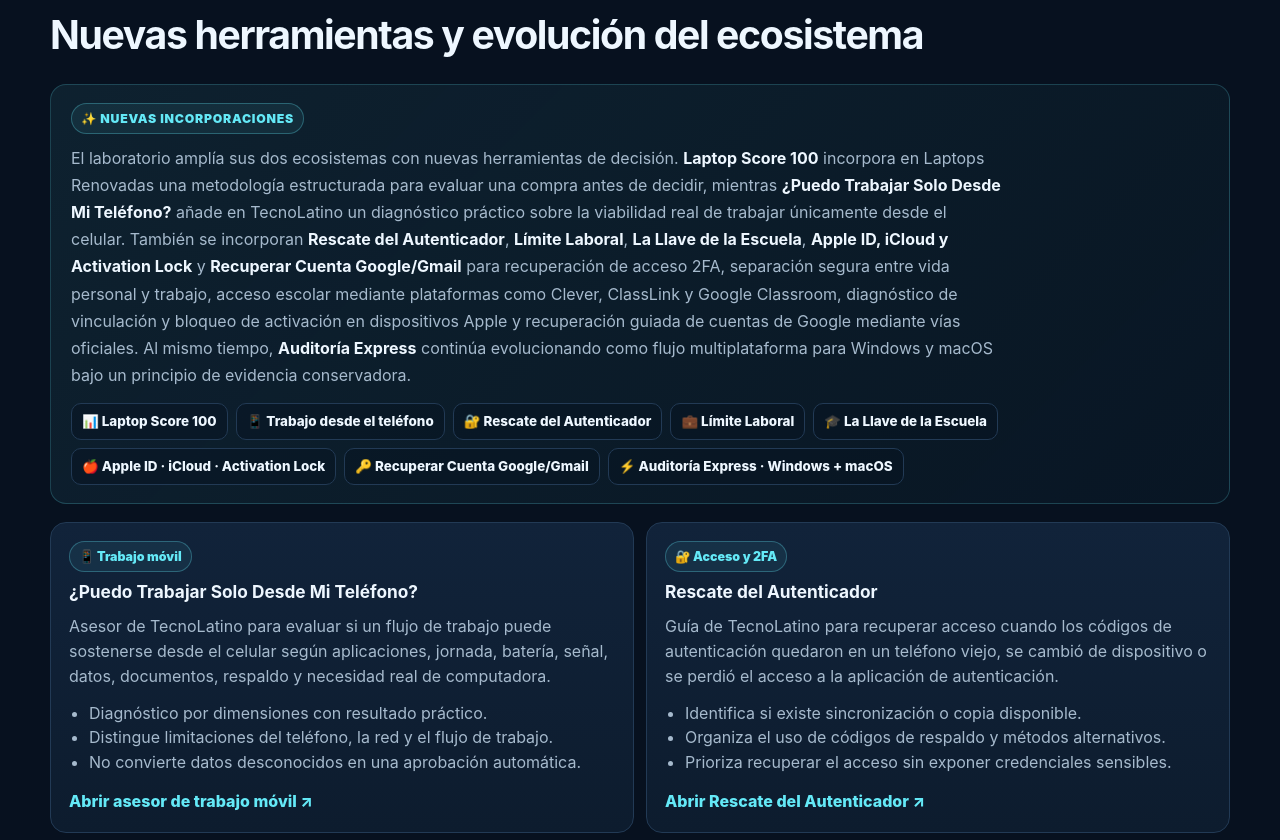
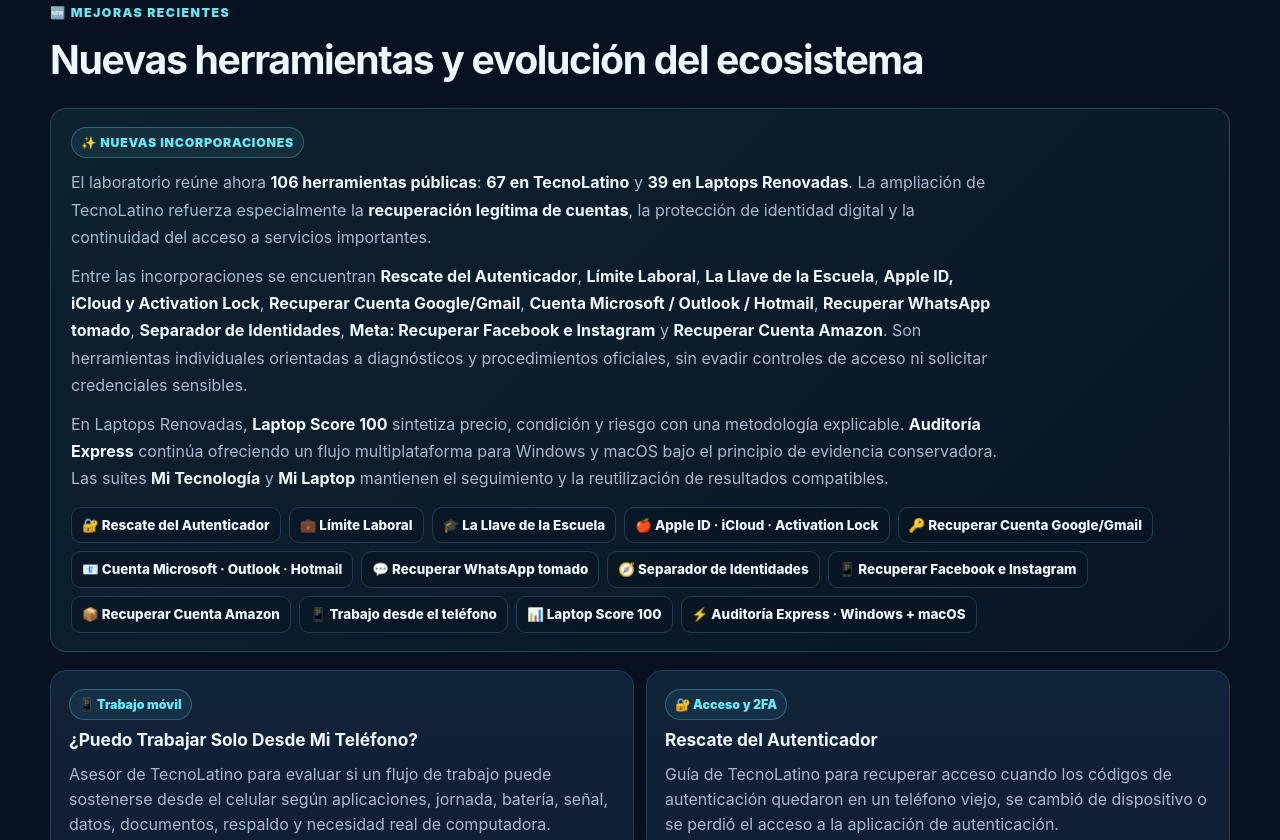
Before and after one commit to UnixMatrix/suite-auditoria-hardware-ciberseguridad-latam, a website: page index.html in a window 1280 px wide. Shown: the part 1587-2427 px from the top of the page. Drawn offline with Linux system fonts and the light colour scheme.

Commit message:
Actualizar index.html

```diff
--- a/index.html
+++ b/index.html
@@ -1,3 +1,4 @@
+
 <!doctype html>
 <html lang="es">
 <head>
@@ -8,7 +9,7 @@
 
 <title>Suite de Auditoría Forense de Hardware, Ciberseguridad y Resiliencia Digital</title>
 
-<meta name="description" content="101 herramientas públicas de TecnoLatino y Laptops Renovadas para diagnóstico técnico, ciberseguridad, privacidad, compra informada, configuración segura, resiliencia digital, respuesta ante fraude y auditoría local de laptops Windows y macOS.">
+<meta name="description" content="106 herramientas públicas de TecnoLatino y Laptops Renovadas para diagnóstico técnico, ciberseguridad, privacidad, recuperación de cuentas, compra informada, resiliencia digital y auditoría local de laptops Windows y macOS.">
 
 <meta name="robots" content="index,follow,max-image-preview:large,max-snippet:-1,max-video-preview:-1">
 
@@ -16,7 +17,7 @@
 
 <meta property="og:type" content="website">
 <meta property="og:title" content="Suite de Auditoría Forense de Hardware y Ciberseguridad">
-<meta property="og:description" content="101 herramientas públicas para diagnóstico, privacidad, ciberseguridad, configuración segura, resiliencia digital, respuesta ante fraude y auditoría local de laptops Windows y macOS.">
+<meta property="og:description" content="106 herramientas públicas para diagnóstico, privacidad, ciberseguridad, recuperación de cuentas, resiliencia digital, respuesta ante fraude y auditoría local de laptops Windows y macOS.">
 <meta property="og:url" content="https://suite-auditoria-hardware-ciberseguridad-latam.vercel.app/">
 
 <meta name="twitter:card" content="summary">
@@ -540,7 +541,7 @@ footer{
   <div class="w">
 
     <p class="ey">
-      Laboratorio técnico público · 101 herramientas
+      Laboratorio técnico público · 106 herramientas
     </p>
 
     <h1>
@@ -556,7 +557,7 @@ footer{
     <div class="buttons">
 
       <a class="btn main" href="#catalogo">
-        Explorar las 101 herramientas
+        Explorar las 106 herramientas
       </a>
 
       <a class="btn" href="#mejoras">
@@ -586,7 +587,7 @@ footer{
     <div class="stats">
 
       <div class="stat">
-        <b>62</b>
+        <b>67</b>
         <span>TecnoLatino</span>
       </div>
 
@@ -596,7 +597,7 @@ footer{
       </div>
 
       <div class="stat">
-        <b>101</b>
+        <b>106</b>
         <span>Total combinado</span>
       </div>
 
@@ -654,7 +655,7 @@ footer{
     </h3>
 
     <p>
-      <b>TecnoLatino</b> reúne 62 herramientas de utilidades, telefonía,
+      <b>TecnoLatino</b> reúne 67 herramientas de utilidades, telefonía,
       conectividad, privacidad, ciberseguridad, IA, viajes, resiliencia
       familiar, protección de identidad digital y respuesta ante incidentes
       como SIM swap y port-out fraud.
@@ -685,6 +686,9 @@ footer{
 
     <p>
       Organiza herramientas, resultados y rutas de diagnóstico dentro del navegador.
+      Las herramientas individuales compatibles pueden registrar su actividad
+      y la finalización de sus evaluaciones sin convertir el diagnóstico
+      en una confirmación de resolución de un problema externo.
     </p>
 
     <a
@@ -753,31 +757,58 @@ footer{
       </div>
 
       <p>
-        El laboratorio amplía sus dos ecosistemas con nuevas herramientas de decisión.
-        <strong>Laptop Score 100</strong> incorpora en Laptops Renovadas una metodología
-        estructurada para evaluar una compra antes de decidir, mientras
-        <strong>¿Puedo Trabajar Solo Desde Mi Teléfono?</strong> añade en TecnoLatino
-        un diagnóstico práctico sobre la viabilidad real de trabajar únicamente desde
-        el celular. También se incorporan <strong>Rescate del Autenticador</strong>,
-        <strong>Límite Laboral</strong>, <strong>La Llave de la Escuela</strong>,
-        <strong>Apple ID, iCloud y Activation Lock</strong> y
-        <strong>Recuperar Cuenta Google/Gmail</strong> para recuperación de acceso 2FA,
-        separación segura entre vida personal y trabajo, acceso escolar mediante plataformas
-        como Clever, ClassLink y Google Classroom, diagnóstico de vinculación y bloqueo
-        de activación en dispositivos Apple y recuperación guiada de cuentas de Google
-        mediante vías oficiales. Al mismo tiempo, <strong>Auditoría Express</strong>
-        continúa evolucionando como
-        flujo multiplataforma para Windows y macOS bajo un principio de evidencia conservadora.
+        El laboratorio reúne ahora
+        <strong>106 herramientas públicas</strong>:
+        <strong>67 en TecnoLatino</strong> y
+        <strong>39 en Laptops Renovadas</strong>.
+        La ampliación de TecnoLatino refuerza especialmente la
+        <strong>recuperación legítima de cuentas</strong>,
+        la protección de identidad digital y la continuidad del acceso
+        a servicios importantes.
       </p>
 
+      <p style="margin-top:12px">
+        Entre las incorporaciones se encuentran
+        <strong>Rescate del Autenticador</strong>,
+        <strong>Límite Laboral</strong>,
+        <strong>La Llave de la Escuela</strong>,
+        <strong>Apple ID, iCloud y Activation Lock</strong>,
+        <strong>Recuperar Cuenta Google/Gmail</strong>,
+        <strong>Cuenta Microsoft / Outlook / Hotmail</strong>,
+        <strong>Recuperar WhatsApp tomado</strong>,
+        <strong>Separador de Identidades</strong>,
+        <strong>Meta: Recuperar Facebook e Instagram</strong> y
+        <strong>Recuperar Cuenta Amazon</strong>.
+        Son herramientas individuales orientadas a diagnósticos
+        y procedimientos oficiales, sin evadir controles de acceso
+        ni solicitar credenciales sensibles.
+      </p>
+
+      <p style="margin-top:12px">
+        En Laptops Renovadas,
+        <strong>Laptop Score 100</strong> sintetiza precio,
+        condición y riesgo con una metodología explicable.
+        <strong>Auditoría Express</strong> continúa ofreciendo
+        un flujo multiplataforma para Windows y macOS bajo
+        el principio de evidencia conservadora.
+        Las suites <strong>Mi Tecnología</strong> y
+        <strong>Mi Laptop</strong> mantienen el seguimiento
+        y la reutilización de resultados compatibles.
+      </p>
+
       <div class="updates-summary-tools">
-        <span class="updates-summary-tool">📊 Laptop Score 100</span>
-        <span class="updates-summary-tool">📱 Trabajo desde el teléfono</span>
         <span class="updates-summary-tool">🔐 Rescate del Autenticador</span>
         <span class="updates-summary-tool">💼 Límite Laboral</span>
         <span class="updates-summary-tool">🎓 La Llave de la Escuela</span>
         <span class="updates-summary-tool">🍎 Apple ID · iCloud · Activation Lock</span>
         <span class="updates-summary-tool">🔑 Recuperar Cuenta Google/Gmail</span>
+        <span class="updates-summary-tool">📧 Cuenta Microsoft · Outlook · Hotmail</span>
+        <span class="updates-summary-tool">💬 Recuperar WhatsApp tomado</span>
+        <span class="updates-summary-tool">🧭 Separador de Identidades</span>
+        <span class="updates-summary-tool">📱 Recuperar Facebook e Instagram</span>
+        <span class="updates-summary-tool">📦 Recuperar Cuenta Amazon</span>
+        <span class="updates-summary-tool">📱 Trabajo desde el teléfono</span>
+        <span class="updates-summary-tool">📊 Laptop Score 100</span>
         <span class="updates-summary-tool">⚡ Auditoría Express · Windows + macOS</span>
       </div>
 
@@ -1185,7 +1216,7 @@ footer{
       <input
         id="q"
         type="search"
-        placeholder="Buscar: batería, IMEI, WiFi, SSD, macOS, MDM, SIM swap, Gmail, reclamo…"
+        placeholder="Buscar: batería, IMEI, WiFi, SSD, macOS, MDM, SIM swap, Gmail, WhatsApp, Amazon, reclamo…"
         aria-label="Buscar herramientas"
       >
 
@@ -1220,7 +1251,7 @@ footer{
     </div>
 
     <p class="count" id="count">
-      101 herramientas visibles
+      106 herramientas visibles
     </p>
 
   </div>
@@ -1252,6 +1283,10 @@ footer{
     Remote Management u otros controles detectan e interpretan señales
     de vinculación; no están diseñados para evadir controles de acceso.
 
+    Las herramientas de recuperación de cuentas orientan hacia procedimientos
+    legítimos y oficiales. Completar un diagnóstico no confirma que una
+    cuenta externa haya sido recuperada.
+
     Una ausencia de señal local no se presenta como certificación absoluta
     de propiedad o de ausencia de gestión.
   </p>
@@ -1271,8 +1306,8 @@ footer{
     </b>
 
     <p>
-      101 herramientas públicas ·
-      62 en TecnoLatino ·
+      106 herramientas públicas ·
+      67 en TecnoLatino ·
       39 en Laptops Renovadas ·
       recolectores locales compatibles con Windows y macOS.
     </p>
@@ -1349,6 +1384,16 @@ const DATA=[
 ["tl","🛡️ Ciberseguridad, Privacidad y Contención de Fraudes","Apple ID, iCloud y Activation Lock","https://tecnolatino.com/apple-id-icloud-activation-lock/","Guía interactiva para distinguir problemas relacionados con Apple ID o Cuenta de Apple, iCloud, Buscar y Activation Lock. Ayuda a identificar si un dispositivo Apple sigue vinculado a otra cuenta y orienta hacia las vías legítimas de recuperación, desvinculación o transferencia sin intentar evadir los controles de seguridad."],
 
 ["tl","🛡️ Ciberseguridad, Privacidad y Contención de Fraudes","Recuperar Cuenta Google/Gmail","https://tecnolatino.com/recuperar-cuenta-google-gmail/","Guía interactiva para diagnosticar y organizar la recuperación de una Cuenta de Google o Gmail cuando se olvidó la contraseña, se perdió acceso al teléfono o correo de recuperación, falla la verificación en dos pasos, cambió el dispositivo habitual o existe sospecha de acceso no autorizado. Orienta hacia las vías oficiales de recuperación sin solicitar contraseñas, códigos de verificación ni otros secretos de autenticación."],
+
+["tl","🛡️ Ciberseguridad, Privacidad y Contención de Fraudes","Cuenta Microsoft / Outlook / Hotmail","https://tecnolatino.com/recuperar-cuenta-microsoft-outlook-hotmail/","Guía interactiva para recuperar el acceso a una cuenta Microsoft, Outlook o Hotmail cuando se olvidó la contraseña, se perdió un método de verificación, cambió el dispositivo habitual o existe sospecha de compromiso. Organiza las vías oficiales de recuperación sin solicitar credenciales ni códigos de seguridad."],
+
+["tl","🛡️ Ciberseguridad, Privacidad y Contención de Fraudes","Recuperar WhatsApp tomado","https://tecnolatino.com/recuperar-whatsapp-hackeado/","Protocolo guiado para recuperar una cuenta de WhatsApp tomada o comprometida. Ayuda a revisar el registro del número, dispositivos vinculados, verificación en dos pasos y métodos de recuperación, priorizando la recuperación legítima de la cuenta sin solicitar códigos de verificación ni credenciales sensibles."],
+
+["tl","🛡️ Ciberseguridad, Privacidad y Contención de Fraudes","Separador de Identidades","https://tecnolatino.com/separar-cuentas-personales-trabajo-escuela/","Ayuda a separar cuentas personales, laborales y escolares para reducir cruces de identidad, accesos y métodos de recuperación. Organiza correos, perfiles, dispositivos y autenticación por contexto sin mezclar credenciales ni asumir que una misma cuenta debe utilizarse en todos los ámbitos."],
+
+["tl","🛡️ Ciberseguridad, Privacidad y Contención de Fraudes","Meta: Recuperar Facebook e Instagram","https://tecnolatino.com/recuperar-facebook-instagram-hackeado/","Guía interactiva para recuperar cuentas de Facebook e Instagram comprometidas, tomadas o bloqueadas. Ayuda a identificar el escenario, proteger los métodos de recuperación y seguir las vías oficiales de Meta sin solicitar credenciales ni intentar evadir controles de acceso."],
+
+["tl","🛡️ Ciberseguridad, Privacidad y Contención de Fraudes","Recuperar Cuenta Amazon","https://tecnolatino.com/recuperar-cuenta-amazon/","Diagnóstico interactivo para distinguir problemas de contraseña, OTP, verificación en dos pasos, passkeys, cuentas en revisión, pagos rechazados y posibles fraudes. Organiza los siguientes pasos mediante las vías oficiales de Amazon sin solicitar credenciales, códigos ni documentos."],
 
 ["tl","🛡️ Ciberseguridad, Privacidad y Contención de Fraudes","Límite Laboral","https://tecnolatino.com/limite-laboral/","Ayuda a separar cuentas, datos y accesos personales de los recursos de trabajo cuando se utiliza o devuelve un equipo corporativo. Organiza la revisión de Microsoft 365, VPN, perfiles de trabajo, MDM y otros vínculos laborales sin asumir que una señal aislada confirma gestión activa."],
 
```
